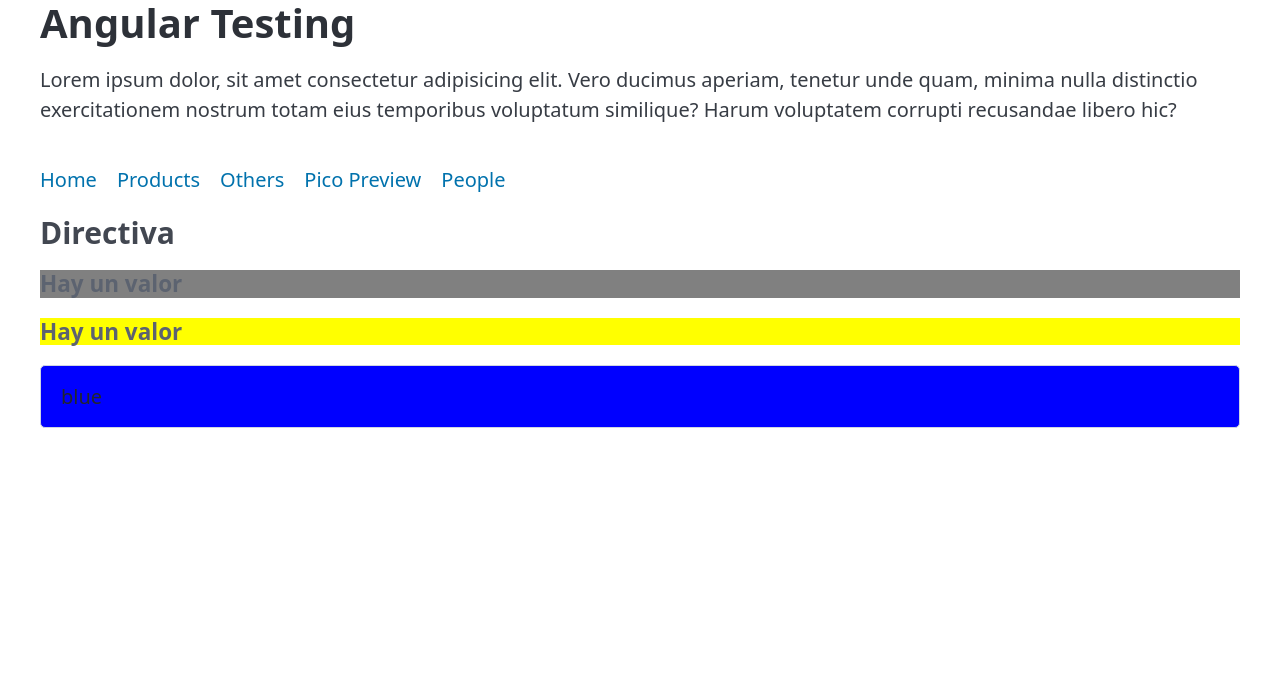
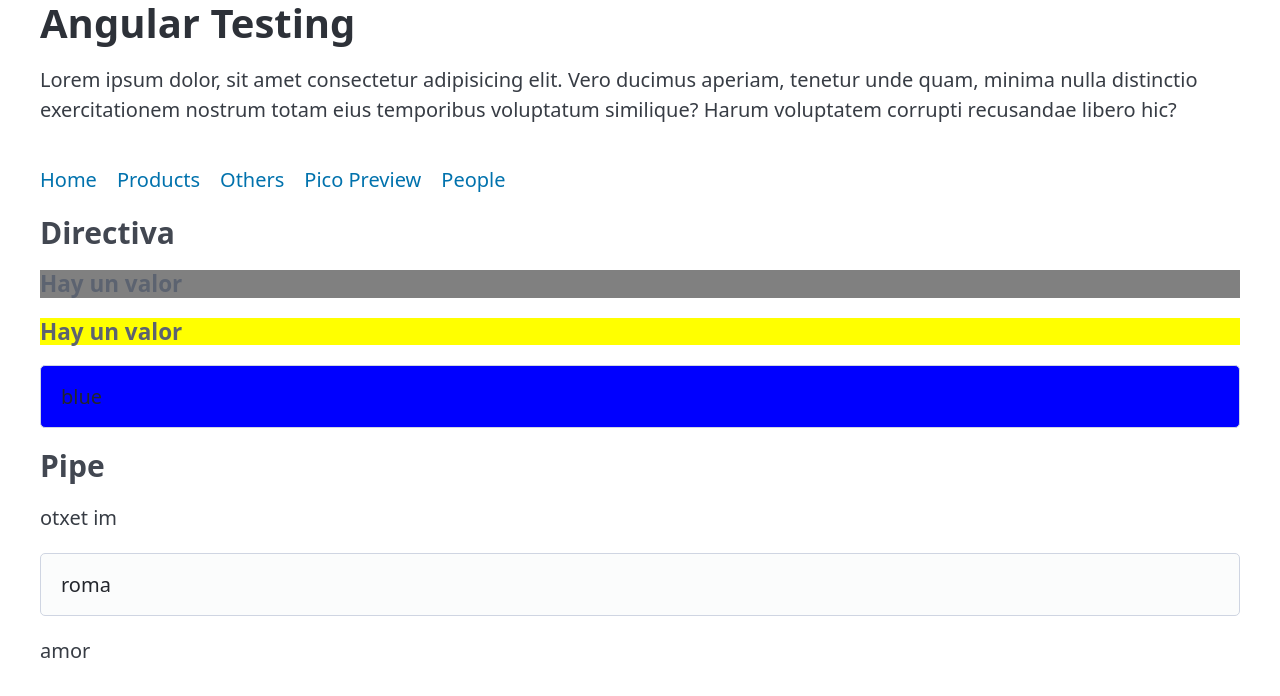
Before and after one commit to BilbaoJ/ng-testing-platzi, an Angular app: page /others in a window 1280 px wide. Shown: the top 696 px of the page. Built offline with nearby package versions, Linux system fonts and the light colour scheme.

Commit message:
Creating pipe and initial tests

```diff
--- a/src/app/components/others/others.component.html
+++ b/src/app/components/others/others.component.html
@@ -3,4 +3,8 @@
   <h5 highligth>Hay un valor</h5>
   <h5 highligth="yellow">Hay un valor</h5>
   <input type="text" [highligth]="color" [(ngModel)]="color">
+  <h3>Pipe</h3>
+  <p>{{ 'mi texto' | reverse }}</p>
+  <input type="text" [(ngModel)]="text">
+  <p>{{ text | reverse }}</p>
 </section>
--- a/src/app/components/others/others.component.ts
+++ b/src/app/components/others/others.component.ts
@@ -1,15 +1,17 @@
 import { Component } from '@angular/core';
 import { FormsModule } from '@angular/forms';
 import { HighligthDirective } from '../../directives/highligth.directive';
+import { ReversePipe } from '../../pipes/reverse.pipe';
 
 @Component({
   selector: 'app-others',
   standalone: true,
-  imports: [FormsModule, HighligthDirective],
+  imports: [FormsModule, HighligthDirective, ReversePipe],
   templateUrl: './others.component.html',
   styleUrl: './others.component.scss'
 })
 export class OthersComponent {
   color = 'blue';
+  text = 'roma';
 
 }
--- /dev/null
+++ b/src/app/pipes/reverse.pipe.ts
@@ -0,0 +1,13 @@
+import { Pipe, PipeTransform } from '@angular/core';
+
+@Pipe({
+  name: 'reverse',
+  standalone: true
+})
+export class ReversePipe implements PipeTransform {
+
+  transform(value: string): string {
+    return value.split('').reverse().join('');
+  }
+
+}
```
Also changed, not shown: 1 other file (tests, documents, lock files or other folders).
